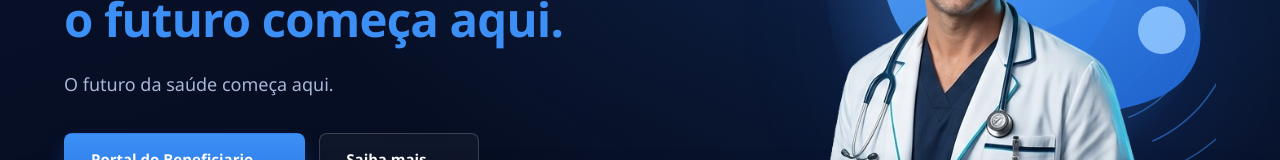
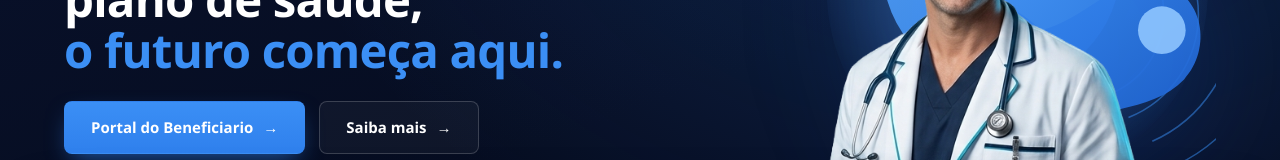
Before and after one commit to innova26/site_innova, a React (Vite) app: page / in a window 1280 px wide. Shown: the part 416-576 px from the top of the page. Built offline with nearby package versions, Linux system fonts and the light colour scheme; no server answers.

Commit message:
remover textoda hero

```diff
--- a/src/pages/Home.tsx
+++ b/src/pages/Home.tsx
@@ -16,10 +16,6 @@ function Home() {
               <br />
               <span className="accent">o futuro começa aqui.</span>
             </h1>
-
-            <p className="hero-lead">
-              O futuro da saúde começa aqui.
-            </p>
 
             <div className="hero-actions">
               <a className="btn btn-primary" href="https://portal.innovaoperadora.com.br/portal_beneficiario/home" target="_blank" rel="noopener noreferrer">
```
